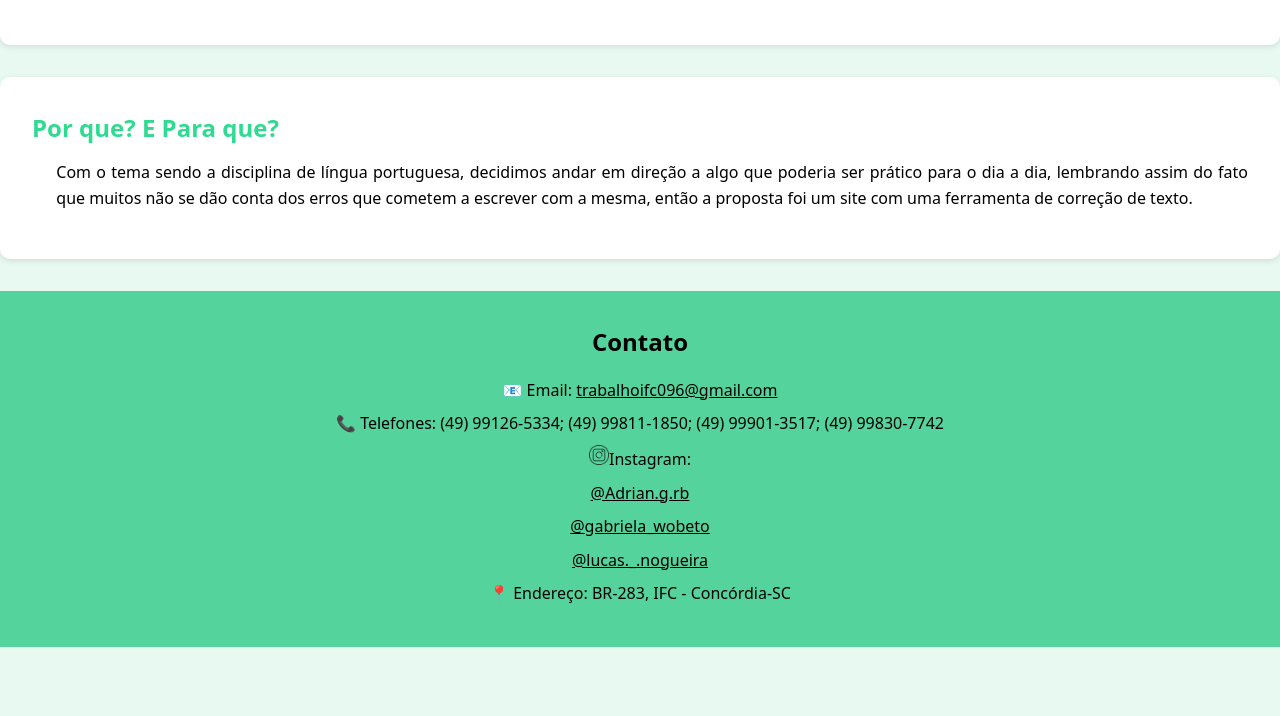
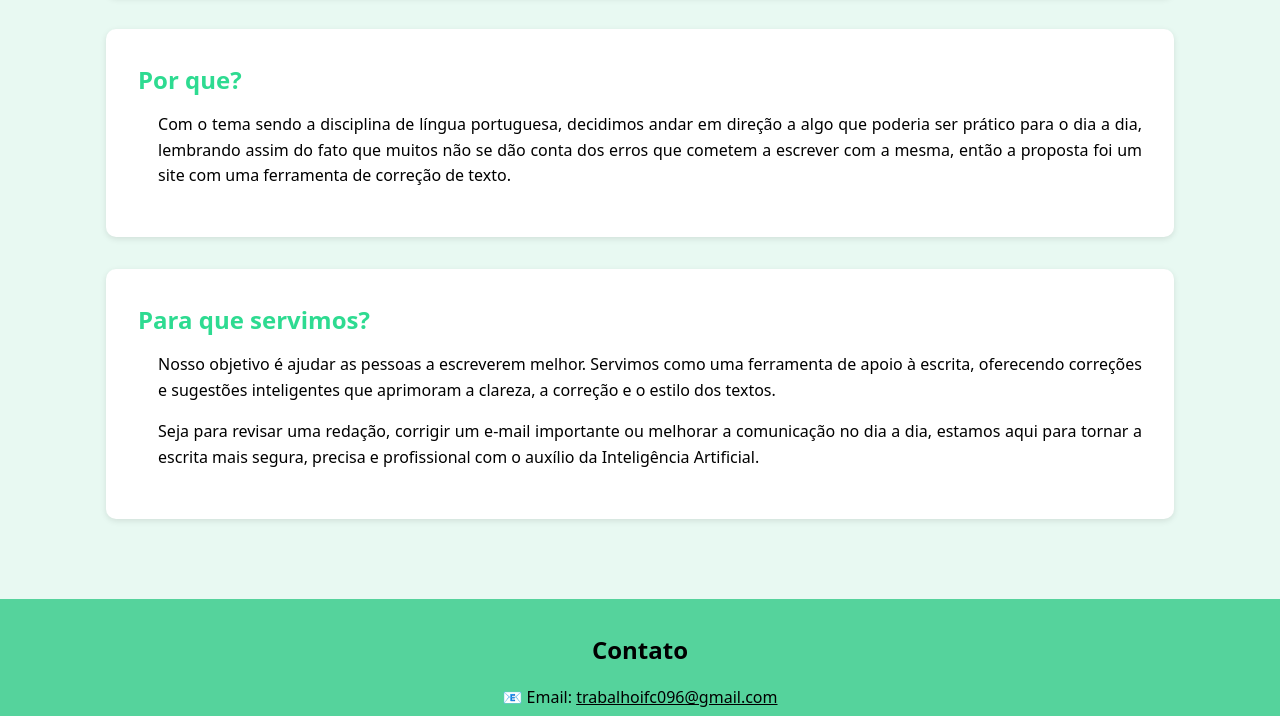
Before and after one commit to ragavabe/Pi-Grupo5, a website: page index.html in a window 1280 px wide. Shown: the part 2238-2954 px from the top of the page. Before the commit the page ends 2885 px from the top, so only its background shows below. Drawn offline with Linux system fonts and the light colour scheme.

Commit message:
coloquei as coisas que estavam fora do main para dentro dele e criei uma parte de "Para que servimos?"

```diff
--- a/index.html
+++ b/index.html
@@ -161,8 +161,6 @@
 
   </section>
 
-</main>
-
 <section class="exemplo" id="exemplo">
 
   <h2>Correção de Textos com o Uso de I.A</h2>
@@ -211,11 +209,18 @@
 
   <section class="servicos" id="servicos">
 
-  <h2>Por que? E Para que?</h2>
+    <h2>Por que? </h2>
 
     <p class="texto">Com o tema sendo a disciplina de língua portuguesa, decidimos andar em direção a algo que poderia ser prático para o dia a dia, lembrando assim do fato que muitos não se dão conta dos erros que cometem a escrever com a mesma, então a proposta foi um site com uma ferramenta de correção de texto.</p>
 
   </section>
+
+  <section class="servicos" id="servicos">
+    <h2>Para que servimos?</h2>
+    <p class="texto">Nosso objetivo é ajudar as pessoas a escreverem melhor. Servimos como uma ferramenta de apoio à escrita, oferecendo correções e sugestões inteligentes que aprimoram a clareza, a correção e o estilo dos textos.</p>
+    <p class="texto">Seja para revisar uma redação, corrigir um e-mail importante ou melhorar a comunicação no dia a dia, estamos aqui para tornar a escrita mais segura, precisa e profissional com o auxílio da Inteligência Artificial.</p>
+  </section>
+</main>
 
 
 <footer>
```
Lines whose indentation alone changed are shown as unchanged.
